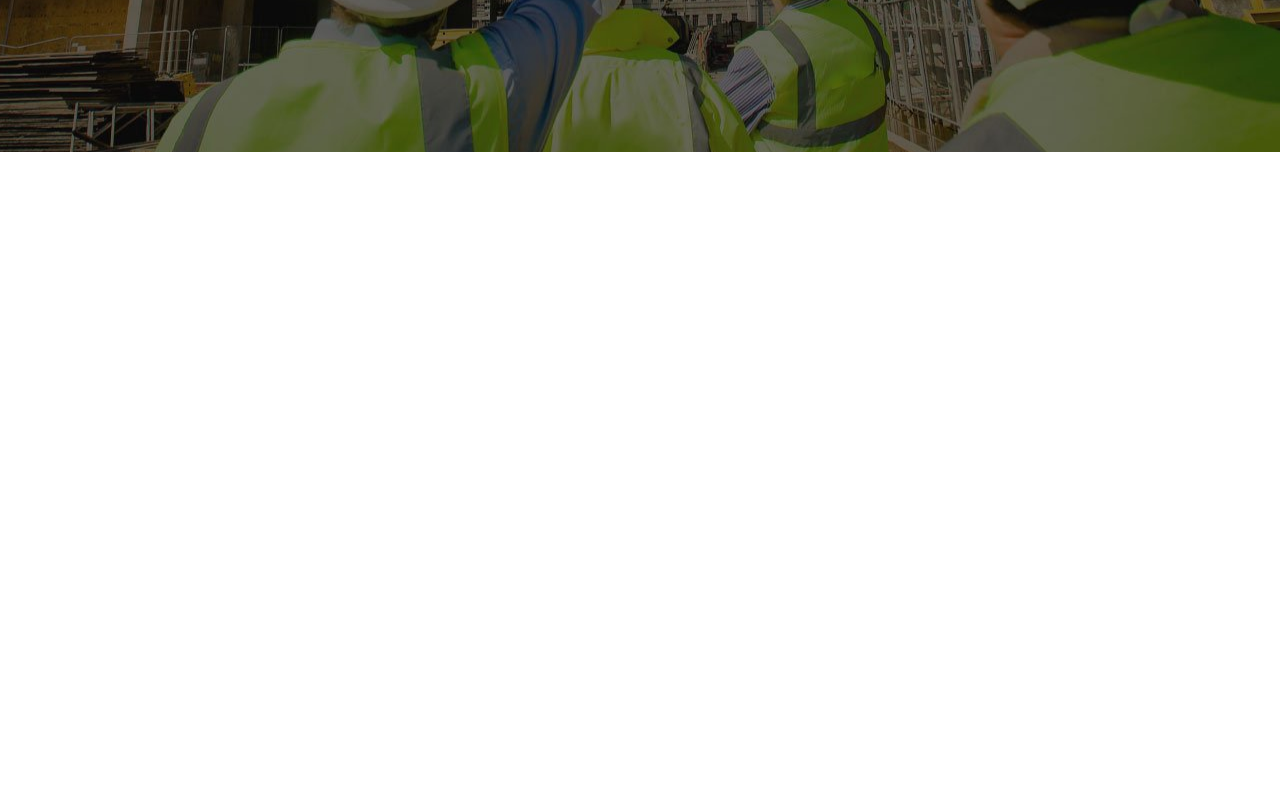
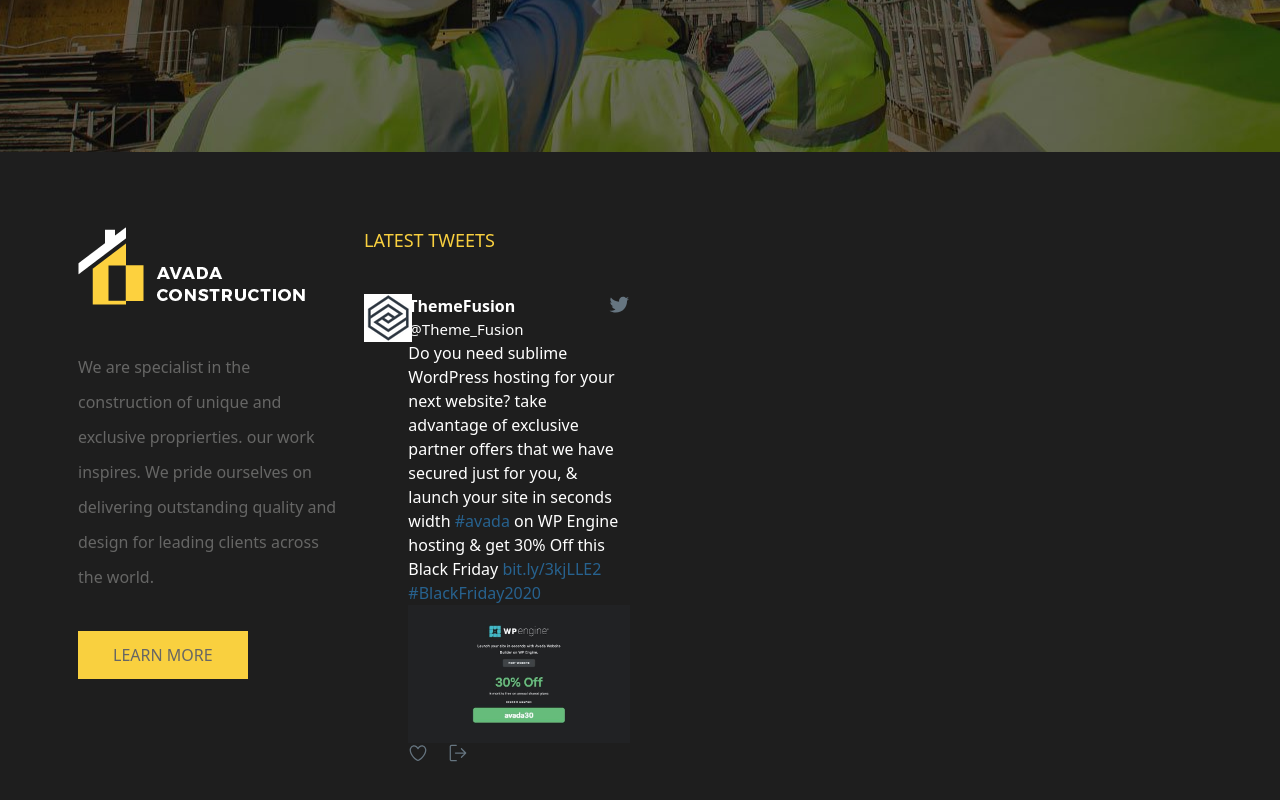
Before and after one commit to francescolucco/proj-html-vuejs, a Vue app: page / in a window 1280 px wide. Shown: the part 7460-8260 px from the top of the page. Before the commit the page ends 7612 px from the top, so only its background shows below. Built offline with nearby package versions, Linux system fonts and the light colour scheme.

Commit message:
inizio footer

```diff
--- a/src/App.vue
+++ b/src/App.vue
@@ -1,13 +1,15 @@
 <template>
-  <div>
+  <div class="app">
     <Header/>
     <Main/>
+    <Footer/>
   </div>
 </template>
 
 <script>
 import Header from "./components/Header";
 import Main from "./components/Main";
+import Footer from "./components/Footer";
 
 export default {
   name: "App",
@@ -19,6 +21,7 @@ export default {
   components: {
     Header,
     Main,
+    Footer,
   },
   methods: {
 
@@ -35,4 +38,11 @@ export default {
 @import './assets/styles/mixin.scss';
 @import './assets/styles/generals.scss';
 @import './assets/styles/utilities.scss';
+
+.app{
+  width: 100%;
+  margin: 0;
+  padding: 0;
+  box-sizing: border-box;
+}
 </style>
--- /dev/null
+++ b/src/components/Footer.vue
@@ -0,0 +1,135 @@
+<template>
+  <footer>
+    <div class="row">
+      <div class="col-3 one">
+        <img src="../assets/img/footer-logo.png" alt="" />
+        <p>
+          We are specialist in the construction of unique and exclusive
+          proprierties. our work inspires. We pride ourselves on delivering
+          outstanding quality and design for leading clients across the world.
+        </p>
+        <button class="yellow">LEARN MORE</button>
+      </div>
+      <div class="col-3 two">
+        <div class="title-footer">latest tweets</div>
+        <div class="row">
+          <div class="col-2">
+            <img
+              src="../assets/img/3a74ce3d0532b7773b174c45ca3bd05a_normal.png"
+              alt=""
+            />
+          </div>
+          <div class="col-10">
+            <img class="tweet" src="../assets/img/image (1).svg" alt="" />
+            <div class="strong">ThemeFusion</div>
+            <div class="twetter">@Theme_Fusion</div>
+            <div class="text">
+              Do you need sublime WordPress hosting for your next website? take
+              advantage of exclusive partner offers that we have secured just
+              for you, & launch your site in seconds width
+              <span>#avada</span> on WP Engine hosting & get 30% Off this Black
+              Friday <span>bit.ly/3kjLLE2 #BlackFriday2020</span>
+            </div>
+            <img src="../assets/img/En2TRxLW4AEiWUN.jpeg" alt="" />
+            <div class="box-icons-footer d-flex justify-content-start">
+              <img src="../assets/img/image (2).svg" alt="" />
+              <img src="../assets/img/image (3).svg" alt="" />
+            </div>
+          </div>
+        </div>
+      </div>
+      <div class="col-3 three"></div>
+      <div class="col-3 four"></div>
+    </div>
+  </footer>
+</template>
+
+<script>
+export default {
+  name: "Footer",
+};
+</script>
+
+<style lang="scss">
+@import "../assets/styles/vars.scss";
+@import "../assets/styles/mixin.scss";
+@import "../assets/styles/generals.scss";
+@import "../assets/styles/utilities.scss";
+
+footer {
+  width: 100%;
+  height: 850px;
+  background-color: #1e1e1e;
+  margin: 0;
+  padding: 65px 80px;
+  .col-3 {
+    padding: 10px;
+    height: 100%;
+  }
+  .one {
+    img {
+      padding-bottom: 45px;
+    }
+    p {
+      padding-bottom: 20px;
+    }
+  }
+  .two {
+    .title-footer {
+      color: $second-color;
+      font-size: 18px;
+      text-transform: uppercase;
+      font-weight: 500;
+      padding-bottom: 40px;
+      position: relative;
+    }
+    .row {
+      padding: 0;
+      margin: 0;
+      .col-2 {
+        padding: 0;
+        margin: 0;
+      }
+      .col-10 {
+        padding: 0;
+        margin: 0;
+        .tweet {
+          position: absolute;
+          width: 22px;
+          top: 0;
+          right: 0;
+          cursor: pointer;
+        }
+        .strong {
+          color: white;
+          font-weight: 700;
+        }
+        .twetter {
+          color: white;
+          font-size: 15px;
+        }
+        .text {
+          color: white;
+          span {
+            color: #27628f;
+          }
+        }
+        img {
+          width: 100%;
+        }
+        .box-icons-footer {
+          img {
+            width: 20px;
+            margin-right: 20px;
+            cursor: pointer;
+          }
+        }
+      }
+    }
+  }
+  .three {
+  }
+  .four {
+  }
+}
+</style>
--- a/src/components/Main.vue
+++ b/src/components/Main.vue
@@ -46,40 +46,16 @@ export default {
     Partners,
     JumboSpaces,
   },
-  // props: {
-  //   filmsList: Array,
-  //   seriesList: Array,
-  // },
   data() {
     return {
       VoiceTitle,
     };
   },
-  // methods:{
-  //   runLeftMovie(){
-  //     this.pxTraslMovie = this.pxTraslMovie - 450;
-  //     console.log('Movie',this.pxTraslMovie);
-  //   },
-  //   runRightMovie(){
-  //     this.pxTraslMovie = this.pxTraslMovie + 450;
-  //     console.log('Movie', this.pxTraslMovie);
-  //   },
-  //   runLeftTv(){
-  //     this.pxTraslTv = this.pxTraslTv - 450;
-  //     console.log('Tv',this.pxTraslTv);
-  //   },
-  //   runRightTv(){
-  //     this.pxTraslTv = this.pxTraslTv + 450;
-  //     console.log('Tv', this.pxTraslTv);
-  //   },
-
-  // },
 };
 </script>
 
 <style lang="scss">
 main {
-  height: 100vh;
   .back-grey {
     background-color: #f5f5f5;
   }
```
